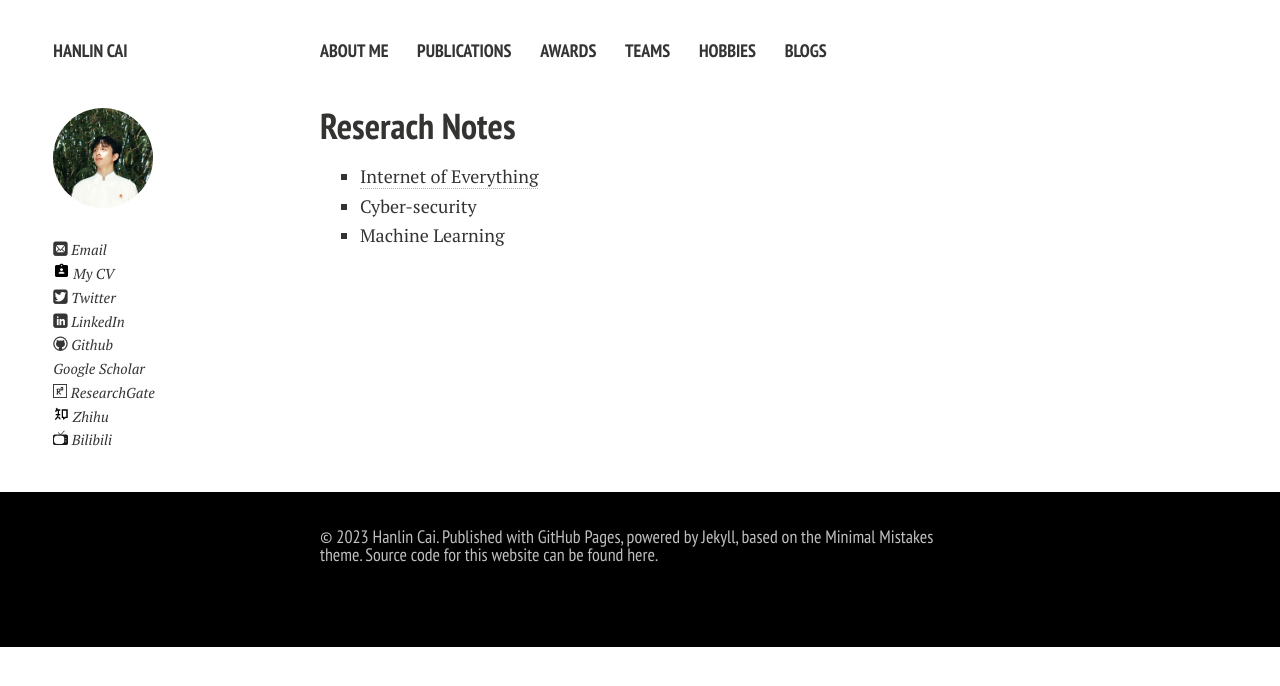
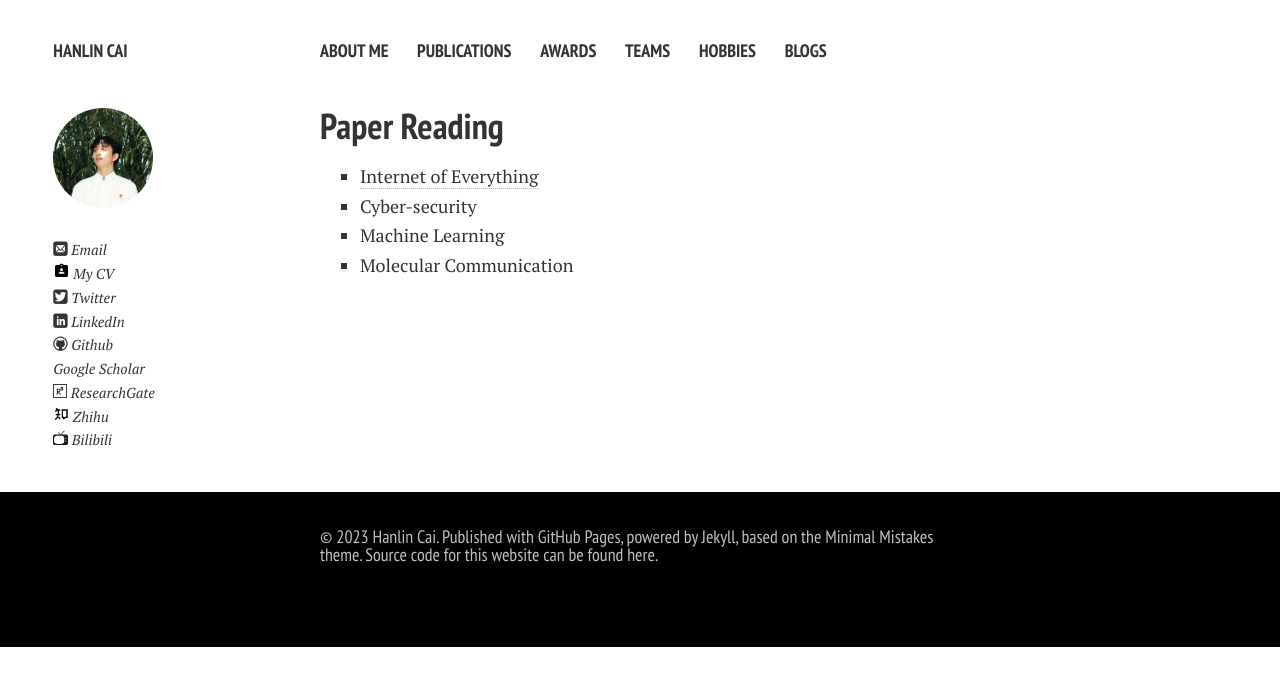
Before and after one commit to GuangLun2000/GuangLun2000.github.io, a Jekyll site: the page built from notes.md, in a window 1280 px wide. Shown: the top 686 px of the page. Built offline with Jekyll 4.4.1, drawn with Linux system fonts in a browser that asks for light colours; nearby versions of some CDN libraries; comment, search, counter and statistics services are not loaded; a style sheet for code colours, icons or effects is not loaded.

Commit message:
Update notes.md

```diff
--- a/notes.md
+++ b/notes.md
@@ -4,10 +4,13 @@ permalink: /notes/index.html
 title: Notes
 ---
 
-## Reserach Notes
+## Paper Reading
 
 - [Internet of Everything](https://caihanlin.com/blogs/IoE/)
 - Cyber-security
 - Machine Learning
+- Molecular Communication
+
+
 
 <br>
```
